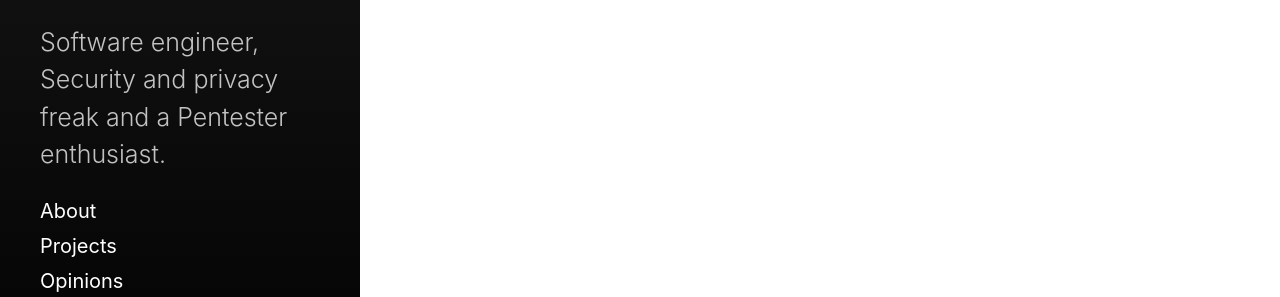
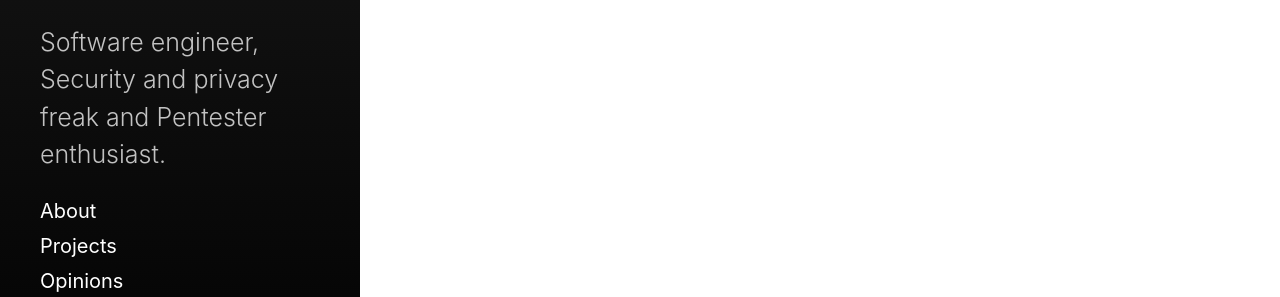
Before and after one commit to davidtavarez/davidtavarez.github.io, a Jekyll site: the page built from index.html, in a window 1280 px wide. Shown: the part 429-726 px from the top of the page. Built offline with Jekyll 4.4.1, drawn with Linux system fonts in a browser that asks for light colours; the list of posts is cut into pages by our own code.

Commit message:
removing a

```diff
--- a/_config.yml
+++ b/_config.yml
@@ -5,7 +5,7 @@ highlighter: rouge
 title: "I'm David"
 tagline: "Coding for fun and profit!"
 url: https://davidtavarez.github.io/
-description: "Software engineer, Security and privacy freak and a Pentester enthusiast."
+description: "Software engineer, Security and privacy freak and Pentester enthusiast."
 
 author:
   name: "David Tavarez"
```
